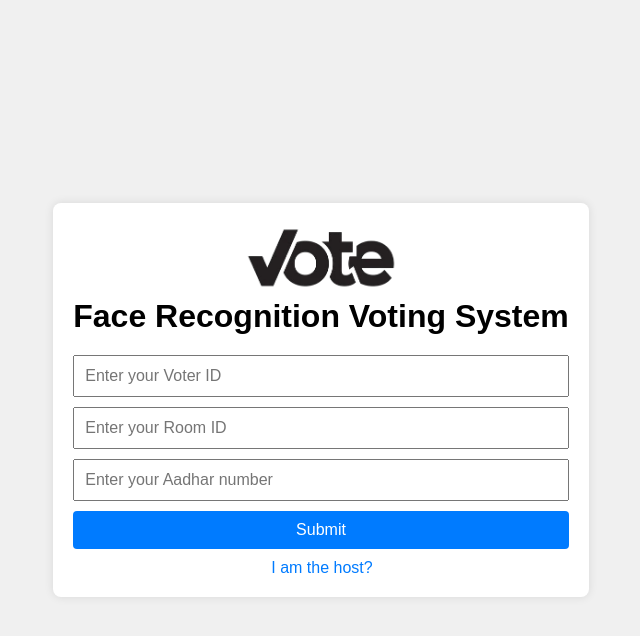
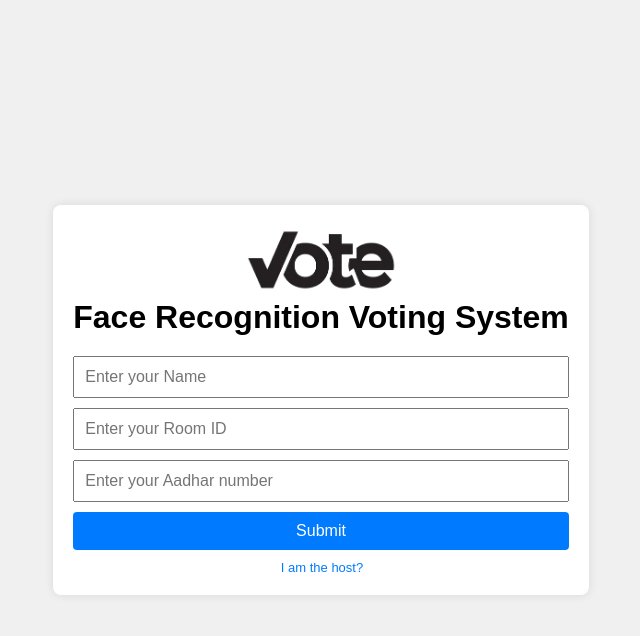
Before and after one commit to AvinashSingh2004/Online-FRVS, a Flask app: page / in a window 1280 px wide. Shown: the top 636 px of the page, without its empty margins (319-959 px from the left). Run offline with Flask 3, Linux system fonts and the light colour scheme.

Commit message:
Add files via upload

```diff
--- a/templates/hostlogin.html
+++ b/templates/hostlogin.html
@@ -50,13 +50,15 @@
         }
         .container .links {
             display: flex;
+            justify-content: center;
             margin-top: 10px;
             color: #007BFF;
         }
         .container .links a {
+            font-size: 13px;
             text-decoration: none;
             color: #007BFF;
-            margin-right: 16px;
+            margin-right: 24px;
         }
     </style>
 </head>
--- a/templates/index.html
+++ b/templates/index.html
@@ -85,6 +85,7 @@
         }
         .host {
             display: block;
+            font-size: 13px;
             margin-left: 2px;
             margin-top: 10px;
             margin-bottom: auto;
@@ -95,10 +96,10 @@
     <script>
          function validateForm() {
             const aadhar = document.getElementById('aadhar').value;
-            const voterId = document.getElementById('voter_id').value;
+            const voterId = document.getElementById('name').value;
             const roomId = document.getElementById('room_id').value;
             const aadharPattern = /^\d{12}$/;
-            const voterIdPattern = /^[A-Z0-9]+$/;
+            const namePattern = /^[A-Z\s]+$/;
             const roomIdPattern = /^[A-Z0-9]+$/;
 
             let isValid = true;
@@ -110,14 +111,14 @@
                 document.getElementById('aadhar-error').style.display = 'none';
             }
 
-            if (!voterIdPattern.test(voterId)) {
-                document.getElementById('voter-id-error').style.display = 'block';
+            if (!namePattern.test(voterId)) {
+                document.getElementById('name-error').style.display = 'block';
                 isValid = false;
             } else {
-                document.getElementById('voter-id-error').style.display = 'none';
+                document.getElementById('name-error').style.display = 'none';
             }
 
-            if (!voterIdPattern.test(roomId)) {
+            if (!roomIdPattern.test(roomId)) {
                 document.getElementById('room-id-error').style.display = 'block';
                 isValid = false;
             } else {
@@ -169,7 +170,7 @@
 
         document.addEventListener('DOMContentLoaded', function() {
             document.getElementById('aadhar').addEventListener('input', validateForm);
-            document.getElementById('voter_id').addEventListener('input', validateForm);
+            document.getElementById('name').addEventListener('input', validateForm);
             document.getElementById('room_id').addEventListener('input',  function() {
             validateForm();
             saveRoomId();
@@ -204,8 +205,8 @@
             </div>
             <div class="form">
             <form id="main-form" action="/add_faces"  method="post" onsubmit="event.preventDefault(); validateRoomId();">
-                <input type="text" id="voter_id" name="voter_id" placeholder="Enter your Voter ID" required>
-                <div id="voter-id-error" class="error-message">Please enter a valid Voter ID (digits or capital letters only)</div>
+                <input type="text" id="name" name="name" placeholder="Enter your Name" required>
+                <div id="name-error" class="error-message">Please enter a valid Name (uppercase letters and spaces only)</div>
                 <input type="text" id="room_id" name="room_id" placeholder="Enter your Room ID" required>
                 <div id="room-id-error" class="error-message">Please enter a valid Room ID (digits or capital letters only)</div>
                 <input type="text" id="aadhar" name="aadhar" placeholder="Enter your Aadhar number" required>
```
Also changed, not shown: templates/README.MD (added).
